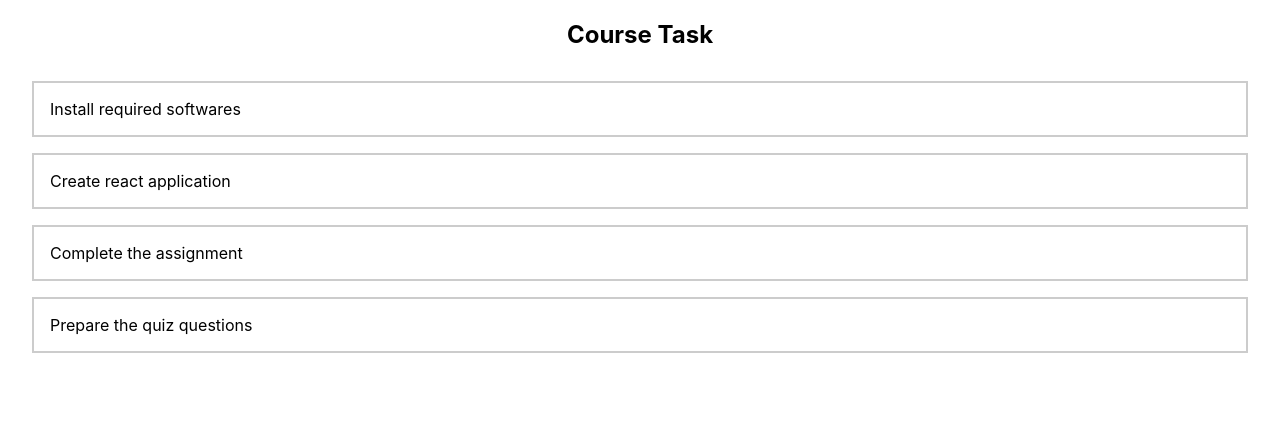
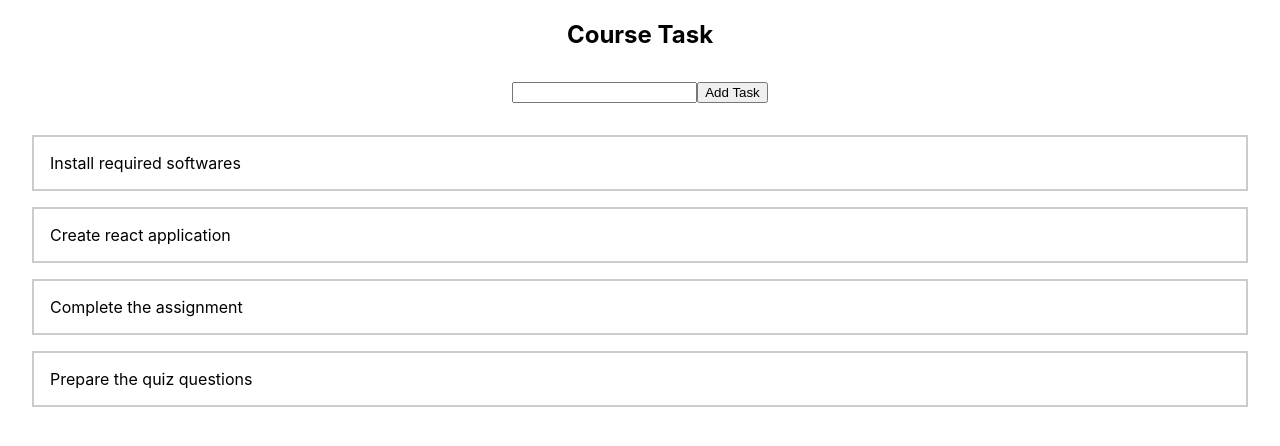
Before and after one commit to krunalsukhwani/course-task-app, a React (Create React App) app: page / in a window 1280 px wide. Shown: the top 446 px of the page. Built offline with nearby package versions, Linux system fonts and the light colour scheme.

Commit message:
Form Creation in New Component

```diff
--- a/src/App.js
+++ b/src/App.js
@@ -1,6 +1,7 @@
 import React from "react";
 import "./App.css";
 import TaskList from "./Components/TaskList/TaskList";
+import NewTask from "./Components/NewTask/NewTask";
 
 const App = () => {
 
@@ -14,6 +15,10 @@ const App = () => {
   return (
     <div className="course-tasks">
       <h2>Course Task</h2>
+
+      {/* add new component : NewTask */}
+      <NewTask />
+
       {/* props (tasks) holds the array of courseTasks */}
       <TaskList tasks={courseTasks}/>
     </div>
--- /dev/null
+++ b/src/Components/NewTask/NewTask.css
@@ -0,0 +1,4 @@
+.new-task {
+    margin: 2rem;
+    text-align: center;
+}
--- /dev/null
+++ b/src/Components/NewTask/NewTask.js
@@ -0,0 +1,13 @@
+import React from "react";
+import './NewTask.css';
+
+const NewTask = () => {
+    return (
+        <form className="new-task">
+            <input type="text" />
+            <button type="submit">Add Task</button>
+        </form>
+    );
+};
+
+export default NewTask;
```
